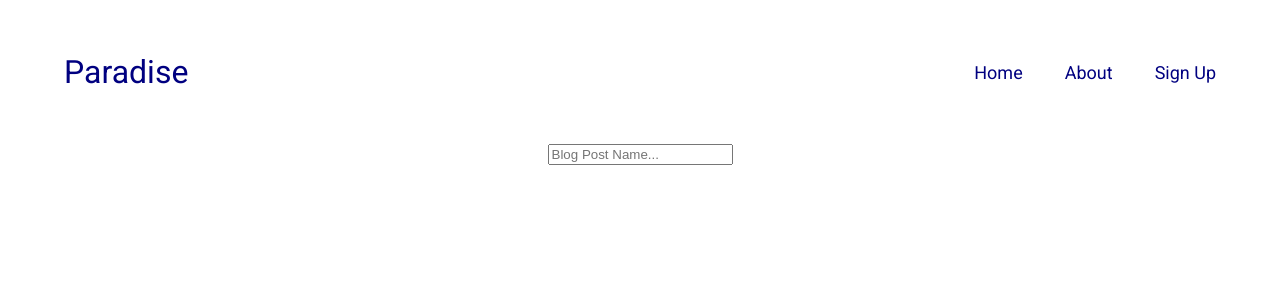
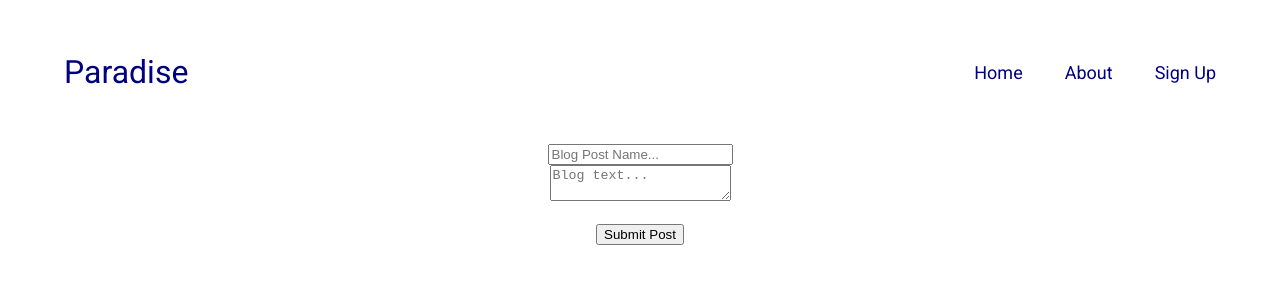
Before and after one commit to mjl776/final-project-mjl776, a Next.js app: page /createPost in a window 1280 px wide. Shown: the top 300 px of the page. Built offline with nearby package versions, Linux system fonts and the light colour scheme; no server answers; the database is empty.

Commit message:
sucessfully created create blog form

```diff
--- /dev/null
+++ b/hooks/authHandler.js
@@ -0,0 +1,25 @@
+import { useEffect, useState } from "react";
+import auth from "../firebase/firebase"
+import { onAuthStateChanged } from "firebase/auth";
+
+export default function authHandler() {
+    const [user, setUser] = useState("");
+    const [loading, setLoading] = useState(false);
+
+    useEffect(() => {
+        onAuthStateChanged(auth, (user) =>{
+            setLoading(true);
+            if (user) {
+                setUser(user);
+                setLoading(false);
+            }
+            else {
+                setUser(null);
+                setLoading(false);
+            }
+        })
+    })
+
+    return { user, loading };
+
+}
--- a/pages/api/getUser.js
+++ b/pages/api/getUser.js
@@ -1,24 +1,23 @@
 import clientPromise from '../../lib/mongo.js'
-import { onAuthStateChanged } from "firebase/auth";
-import { useState, useEffect } from "react"
 
 export default async function getUser (req, res) {
 
-    try {
-        // get user object
+    try{
         const client = await clientPromise;
         const db = await client.db("auth");
-        const user = await db.collection("users").stats();
-        console.log(user);
+        const user = await db.collection("users").find({  })
+
         return res.json({
-            message: JSON.parse(json.stringify(user)),
-            success: true
-        })
+            message: JSON.parse(JSON.stringify(user)),
+            success: true,
+        });
     }
-    catch (err) {
+
+    catch(err) {
+
         return res.json({
             message: new Error(err).message,
-            success: false
+            success: false,
         });
     }
 }
--- /dev/null
+++ b/pages/api/postCreation.js
@@ -0,0 +1,18 @@
+import clientPromise from '../../lib/mongo.js'
+
+export default async function postCreation(req, res) {
+    const client = await clientPromise;
+    const dbFind = await client.db("auth");
+    const db = await client.db("content");
+    const { getBlogPostName, getBlogText, email } = req.body;
+    const user = await dbFind.collection("users").findOne({ email: email })
+    console.log(user._id);
+    const post = await db.collection("posts").insertOne({
+        uid: user._id,
+        username: user.username,
+        postTitle: getBlogPostName,
+        postText: getBlogText
+    });
+    res.json(post);
+
+}
--- a/pages/api/signUpUser.js
+++ b/pages/api/signUpUser.js
@@ -5,7 +5,6 @@ export default async function signUpFunction (req, res) {
       const client = await clientPromise;
       const db = await client.db("auth");
       const { getEmail, getUsername } = req.body;
-      console.log(req.body);
       const user = await db.collection("users").insertOne({
           email: getEmail,
           username: getUsername
--- a/pages/createPost.js
+++ b/pages/createPost.js
@@ -1,26 +1,63 @@
 import styles from "../styles/createPost.module.css"
 import { useState, useEffect } from "react"
 import auth from "../firebase/firebase";
+import authHandler from "../hooks/authHandler"
+import { useRouter } from "next/router"
 
-export async function getServerSideProps() {
-    const data = await fetch("http://localhost:3000/api/getUser");
-    return { props: { user: JSON.parse(JSON.stringify(data)) } };
+export default function createPost() {
+
+
+    let email = null;
+    const [getBlogPostName, setBlogPostName] = useState("");
+    const [getBlogText, setBlogText] = useState("");
+    const router = useRouter();
+    const authHandlerObj = authHandler();
+    let data;
+
+    if (authHandlerObj.user && authHandlerObj.loading == false) {
+        email = authHandlerObj.user.email;
+    }
+    async function postCreation(event) {
+        event.preventDefault();
+        try {
+            data = await fetch("http://localhost:3000/api/postCreation", {
+                method: "POST",
+                body: JSON.stringify({
+                    getBlogPostName,
+                    getBlogText,
+                    email
+                }),
+                headers: {
+                Accept: "application/json, text/plain, */*",
+                "Content-Type": "application/json",
+                },
+            })
+            data = await data.json();
+            router.push("/");
+        }
+        catch (err) {
+            console.log(err);
+        }
     }
 
-export default function createPost({ user }) {
-    const [getUser, setUser] = useState("");
-    const [getUserName, setUserName] = useState("");
-    const [getBlogPostName, setBlogPostName] = useState("");
-    console.log(user);
     return (
         <div className = { styles["post-form-container"] }>
+            <form onSubmit={ postCreation }>
+                <div>
                     <input type="text" placeholder = "Blog Post Name..."
                         onChange={(evt)=>{
                             setBlogPostName(evt.target.value);
                         }}></input>
+                </div>
                 <div>
-
+                    <textarea type="text" placeholder = "Blog text..."
+                        onChange={(evt)=>{
+                            setBlogText(evt.target.value);
+                    }}></textarea>
                 </div>
+                <br/>
+                <input type="submit" value="Submit Post"/>
+            </form>
         </div>
-    )
+    );
 }
```
Also changed, not shown: pages/HomePage.js (+7 -11 lines), 1 other file (tests, documents, lock files or other folders). Lines whose indentation alone changed are shown as unchanged.
